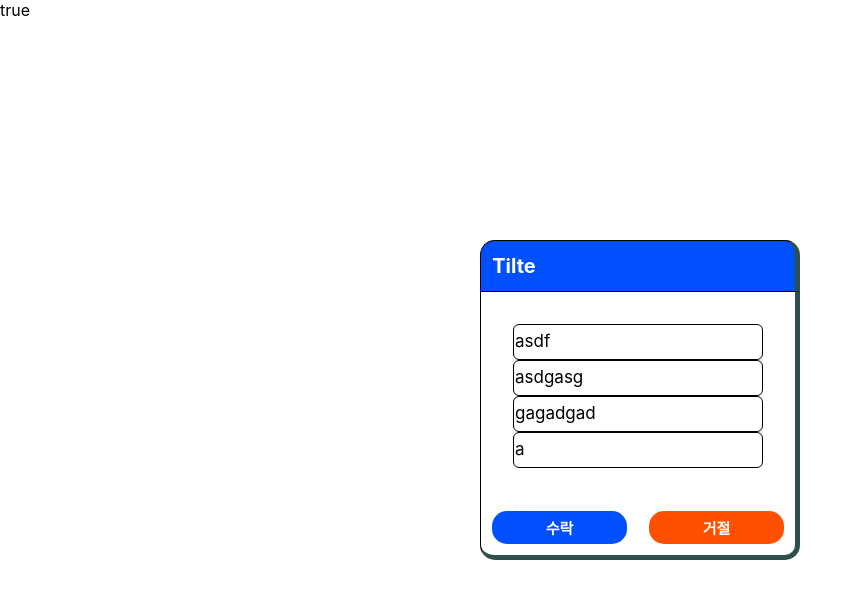
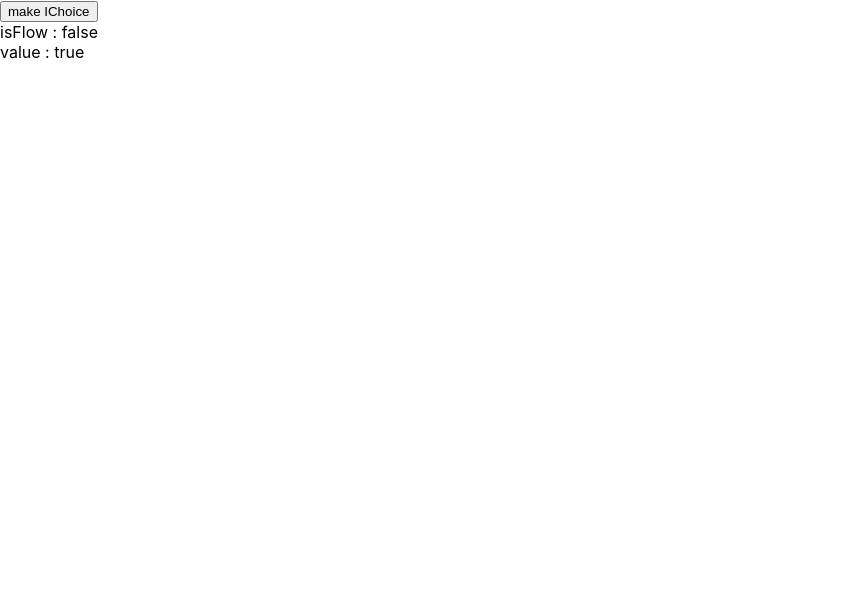
Before and after one commit to juicyaloe/imac, a Next.js app: page /signup in a window 1280 px wide. Shown: the top 598 px of the page, without its empty margins (0-863 px from the left). Built offline with nearby package versions, Linux system fonts and the light colour scheme.

Commit message:
IChoice 진짜완성

```diff
--- a/components/ui/IChoice.module.css
+++ b/components/ui/IChoice.module.css
@@ -5,7 +5,6 @@
     background-color: rgb(0, 80, 255);
     line-height: 1;
     border: 1px solid black;
-    border-right: 5px solid darkslategray;
     border-bottom: 0px;
 
     font: inherit;
@@ -22,7 +21,6 @@
     background-color: rgb(255, 255, 255);
     line-height: 1;
     border: 1px solid black;
-    border-right: 5px solid darkslategray;
     border-bottom: 0px;
     font: inherit;
     color: black;
@@ -37,8 +35,6 @@
     display: flex;
 
     border: 1px solid black;
-    border-right: 5px solid darkslategray;
-    border-bottom: 5px solid darkslategray;
     border-top: 0px;
     background-color: rgb(255, 255, 255);
     border-radius: 0px 0px 15px 15px;
@@ -64,13 +60,18 @@
     display: grid;
 
     min-width: 18rem;
+    max-width: 40rem;
     min-height: 13rem;
+    max-height: 35rem;
 
     grid-template-columns: 1fr;
     grid-template-rows: 1fr 7fr 2fr;
 
+    border-radius: 15px;
     line-height: 1.4;
-    background: rgba(0, 0, 0, 0);
+    background: none;
+    box-shadow: 0 0.5rem 2rem 0.5rem rgb(0 0 0 / 15%);
+
     transition: 0.5s;
 }
 
--- a/components/ui/IChoice.tsx
+++ b/components/ui/IChoice.tsx
@@ -1,11 +1,20 @@
 import classes from './IChoice.module.css';
 import {ReactNode} from 'react';
+import {motion, AnimatePresence} from 'framer-motion';
+
+interface BtnSet {
+    name: string;
+    Fnc: (...any) => void;
+    value: any[];
+}
 interface Prop {
     width?: string;
     height?: string;
     title?: string;
     children?: ReactNode;
-    onClickBtn: (any) => void;
+    Btn?: BtnSet[];
+    isFlow: boolean;
+    handleIsFlow: (any) => void;
 }
 
 const IChoice = ({
@@ -13,38 +22,62 @@ const IChoice = ({
     height = '13rem',
     title = '알림',
     children = '',
-    onClickBtn,
+    Btn = [
+        {
+            name: '확인',
+            Fnc: () => null,
+            value: [],
+        },
+    ],
+    isFlow,
+    handleIsFlow,
 }: Prop) => {
+    const onClick = () => {
+        handleIsFlow(false);
+    };
     return (
-        <div>
-            <div
+        <AnimatePresence>
+            {isFlow && (
+                <motion.div
                     className={`${classes.test_container} ${classes.body}`}
                     style={{width, height}}
+                    initial={{scale: 0}}
+                    animate={{scale: 1}}
+                    exit={{scale: -20}}
+                    transition={{
+                        duration: 0.1,
+                        delay: 0.1,
+                        ease: 'easeIn',
+                    }}
                 >
                     <div className={classes.titlebox}>{title}</div>
                     <div className={classes.textbox}>{children}</div>
                     <div className={classes.btnbox}>
-                    <button
+                        {Btn.map((data, index) => (
+                            <motion.button
                                 className={classes.btn}
                                 onClick={(e) => {
-                            onClickBtn(true);
+                                    data.Fnc(...data.value);
+                                    onClick();
                                 }}
-                        style={{backgroundColor: 'rgb(0,80,255)'}}
+                                style={{backgroundColor: 'rgb(50,180,0)'}}
+                                whileHover={{
+                                    scale: 1.05,
+                                    transition: {
+                                        type: 'spring',
+                                        stiffness: 400,
+                                        damping: 10,
+                                    },
+                                }}
+                                key={index}
                             >
-                        수락
-                    </button>
-                    <button
-                        className={classes.btn}
-                        onClick={(e) => {
-                            onClickBtn(false);
-                        }}
-                        style={{backgroundColor: 'rgb(255,80,0)'}}
-                    >
-                        거절
-                    </button>
+                                {data.name}
+                            </motion.button>
+                        ))}
                     </div>
-            </div>
-        </div>
+                </motion.div>
+            )}
+        </AnimatePresence>
     );
 };
 
--- a/pages/signup/index.tsx
+++ b/pages/signup/index.tsx
@@ -1,19 +1,36 @@
 import IChoice from '../../components/ui/IChoice';
 import IList from '../../components/ui/IList';
 import {useState} from 'react';
+
+interface BtnSet {
+    name: string;
+    Fnc: (...any) => void;
+    value: any[];
+}
 function SignUp(props) {
-    const [bol, setBol] = useState<boolean>(true);
+    const [isFlow, setIsFlow] = useState<boolean>(false);
+    const [value, setValue] = useState<boolean>(true);
+
+    const btnSet: BtnSet[] = [
+        {name: '수락', Fnc: setValue, value: [true]},
+        {name: '거절', Fnc: setValue, value: [false]},
+    ];
+
     return (
         <>
+            <button onClick={(e) => setIsFlow(true)}>make IChoice</button>
             <IChoice
-                width='20rem'
-                height='20rem'
-                onClickBtn={setBol}
-                title='Tilte'
+                width='40rem'
+                height='40rem'
+                title='제목'
+                isFlow={isFlow}
+                handleIsFlow={setIsFlow}
+                Btn={btnSet}
             >
-                <IList list={['asdf', 'asdgasg', 'gagadgad', 'a']}></IList>
+                <IList list={['asdf', 'asdgasg', 'gagadgad']}></IList>
             </IChoice>
-            <div>{bol ? 'true' : 'false'}</div>
+            <div>isFlow : {isFlow ? 'true' : 'false'}</div>
+            <div>value : {value ? 'true' : 'false'}</div>
         </>
     );
 }
```
Lines whose indentation alone changed are shown as unchanged.
